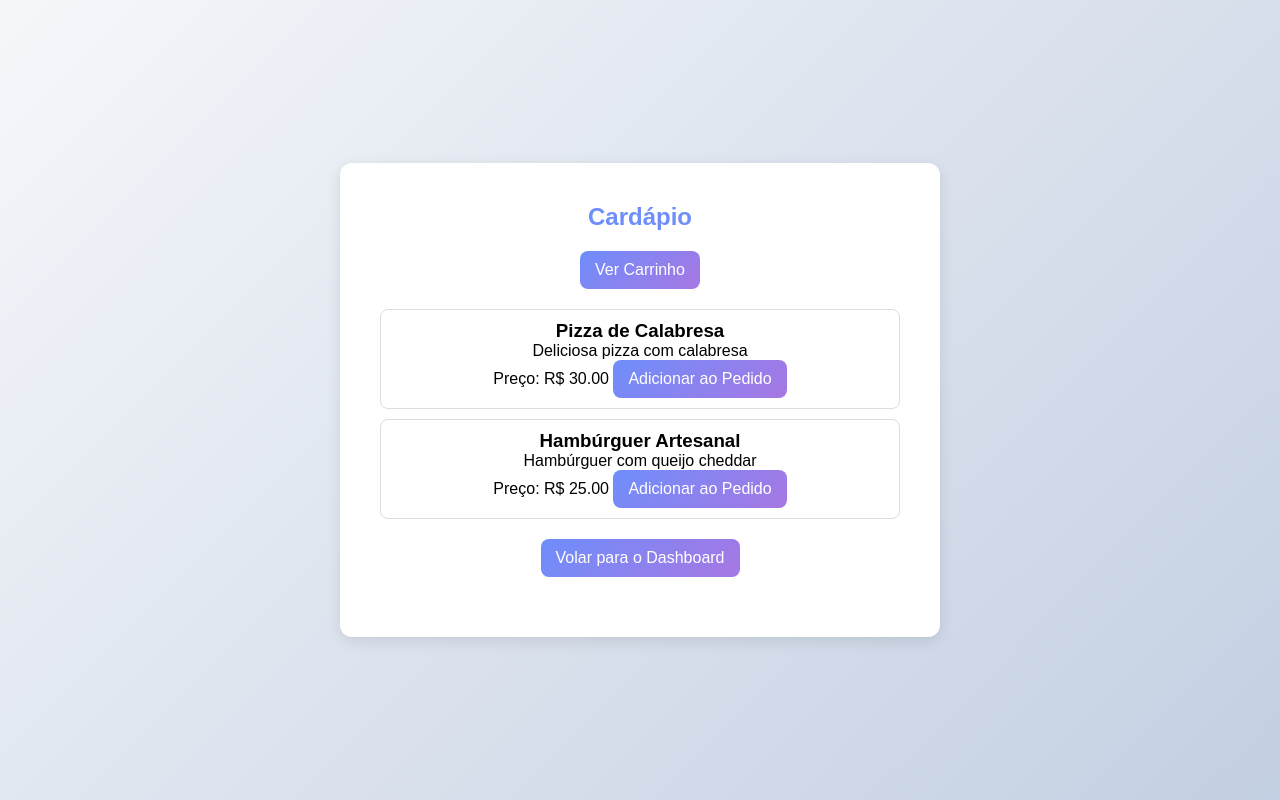
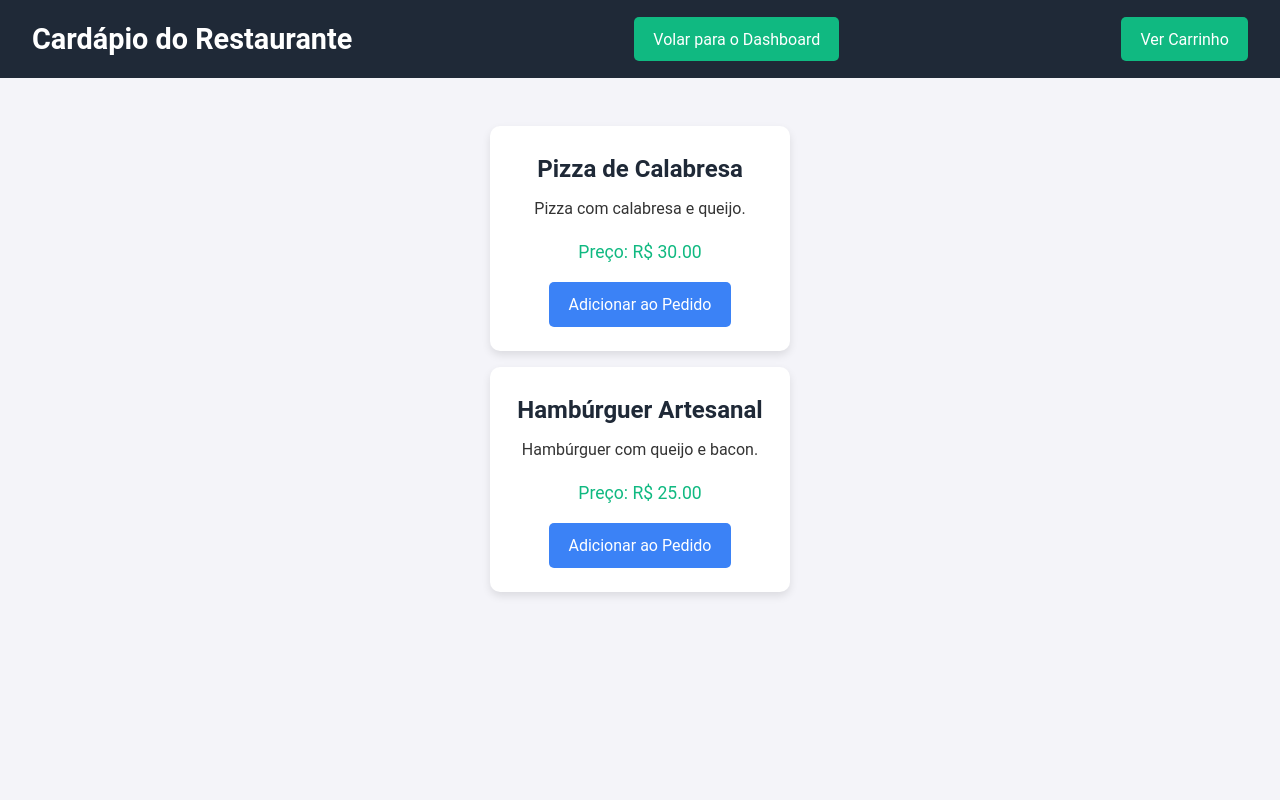
Before and after one commit to fisiofaz/Plataforma_Delivery, a plain HTML site: page menu.html in a window 1280 px wide. Drawn offline with Linux system fonts and the light colour scheme.

Commit message:
first fatoramento  entre dashboard, menu e ordens

```diff
--- a/dashboard.css
+++ b/dashboard.css
@@ -1,7 +1,7 @@
 /* Melhoria no CSS */
 body {
     font-family: 'Poppins', sans-serif;
-    background: linear-gradient(135deg, #f9f9f9, #e0e0e0);
+    background: linear-gradient(135deg, #f9f9f9, #9b9191);
 }
 
 .dashboard-container {
@@ -141,3 +141,34 @@ table td {
 .nav-button:hover {
     background: linear-gradient(135deg, #5a75e3, #9252c1);
 }
+
+.dashboard {
+    display: flex;
+    flex-direction: column;
+}
+
+.summary-item {
+    background-color: white;
+    border-radius: 10px;
+    box-shadow: 0 4px 8px rgba(0, 0, 0, 0.1);
+    padding: .5rem;
+    margin: .5rem;
+    width: 100%;
+    max-width: 100%;
+    text-align: center;
+}
+
+.summary-item h3 {
+    font-size: 1.5rem;
+    color: #333;
+}
+
+.summary-item p {
+    font-size: 1.2rem;
+    color: #666;
+}
+
+.summary-item p span {
+    font-weight: 600;
+    color: #4912ca;
+}
--- a/dashboard.js
+++ b/dashboard.js
@@ -14,7 +14,7 @@ function renderDashboardSummary() {
         summaryItem.innerHTML = `
             <h3>Pedido #${order.id}</h3>
             <p>Total: R$ ${order.total.toFixed(2)}</p>
-            <p>Status: ${order.status}</p>
+            <p>Status: <span> ${order.status} </span></p>
         `;
         summaryContainer.appendChild(summaryItem);
     });
--- a/menu.css
+++ b/menu.css
@@ -1,188 +1,96 @@
-/* Estilos Globais */
 * {
     margin: 0;
     padding: 0;
     box-sizing: border-box;
+    font-family: 'Roboto', sans-serif;
 }
 
 body {
-    font-family: 'Poppins', sans-serif;
-    background: linear-gradient(135deg, #f5f7fa, #c3cfe2);
-    display: flex;
-    justify-content: center;
-    align-items: center;
-    height: 100vh;
+    background-color: #f4f4f9;
+    color: #333;
+    font-size: 16px;
+    line-height: 1.6;
 }
 
-/* Container do Menu */
-.menu-container {
-    background: #fff;
-    padding: 40px;
-    border-radius: 12px;
-    box-shadow: 0 4px 15px rgba(0, 0, 0, 0.1);
-    text-align: center;
-    width: 100%;
-    max-width: 600px;
+header {
+    display: flex;
+    justify-content: space-between;
+    align-items: center;
+    padding: 1rem 2rem;
+    background-color: #1f2937;
+    color: white;
 }
 
-/* Título */
-.menu-container h2 {
-    margin-bottom: 20px;
-    font-size: 24px;
-    color: #6e8efb;
+header h1 {
+    font-size: 1.8rem;
 }
 
-/* Botão Adicionar Item */
-#addItemBtn {
-    background: linear-gradient(135deg, #6e8efb, #a777e3);
-    color: #fff;
-    padding: 10px 15px;
+.cart-button {
+    background-color: #10b981;
+    color: white;
     border: none;
-    border-radius: 8px;
-    font-size: 16px;
+    padding: 0.8rem 1.2rem;
+    font-size: 1rem;
     cursor: pointer;
-    margin-bottom: 20px;
+    border-radius: 5px;
+    transition: background-color 0.3s ease;
 }
 
-#addItemBtn:hover {
-    background: linear-gradient(135deg, #5a75e3, #9252c1);
+.cart-button:hover {
+    background-color: #059669;
 }
 
-/* Lista de Itens do Cardápio */
-#menuList {
-    margin-bottom: 20px;
+.menu {
+    display: flex;
+    flex-wrap: wrap;
+    justify-content: space-around;
+    padding: 2rem;
 }
 
-/* Estilo dos Itens */
 .menu-item {
-    border: 1px solid #ddd;
-    border-radius: 8px;
-    padding: 10px;
-    margin-bottom: 10px;
-    transition: box-shadow 0.3s;
+    background-color: white;
+    border-radius: 10px;
+    box-shadow: 0 4px 8px rgba(0, 0, 0, 0.1);
+    padding: 1.5rem;
+    margin: 1rem;
+    width: 300px;
+    text-align: center;
+    transition: transform 0.3s ease;
 }
 
 .menu-item:hover {
-    box-shadow: 0 4px 20px rgba(0, 0, 0, 0.2);
+    transform: scale(1.05);
 }
 
-/* Estilos do Modal */
-.modal {
-    display: none; /* Ocultar por padrão */
-    position: fixed;
-    z-index: 1;
-    left: 0;
-    top: 0;
-    width: 100%;
-    height: 100%;
-    overflow: auto;
-    background-color: rgb(0,0,0);
-    background-color: rgba(0,0,0,0.4); /* Fundo preto com opacidade */
-    padding-top: 60px;
+.menu-item h3 {
+    font-size: 1.5rem;
+    margin-bottom: 0.5rem;
+    color: #1f2937;
 }
 
-.modal-content {
-    background-color: #fefefe;
-    margin: 5% auto; /* 15% da parte superior e centralizar */
-    padding: 20px;
-    border: 1px solid #888;
-    width: 80%; /* Pode ser mais ou menos conforme o tamanho desejado */
-    max-width: 600px;
-    border-radius: 12px;
+.menu-item p {
+    font-size: 1rem;
+    margin-bottom: 1rem;
 }
 
-/* Botão Fechar */
-.close {
-    color: #aaa;
-    float: right;
-    font-size: 28px;
-    font-weight: bold;
+.menu-item span {
+    display: block;
+    font-size: 1.1rem;
+    margin-bottom: 1rem;
+    color: #10b981;
 }
 
-.close:hover,
-.close:focus {
-    color: black;
-    text-decoration: none;
+.menu-item button {
+    background-color: #3b82f6;
+    color: white;
+    border: none;
+    padding: 0.8rem 1.2rem;
+    font-size: 1rem;
     cursor: pointer;
+    border-radius: 5px;
+    transition: background-color 0.3s ease;
 }
 
-/* Estilos do Formulário */
-#itemForm {
-    margin-top: 20px;
+.menu-item button:hover {
+    background-color: #2563eb;
 }
-
-#itemForm h3 {
-    margin-bottom: 15px;
-}
-
-/* Labels */
-label {
-    display: block;
-    margin-bottom: 5px;
-}
-
-/* Inputs */
-input[type="text"],
-input[type="number"],
-textarea {
-    width: calc(100% - 20px);
-    padding: 10px;
-    border-radius: 8px;
-    border: 1px solid #ddd;
-    margin-bottom: 20px;
-    outline: none;
-    transition: border 0.3s;
-}
-
-input[type="text"]:focus,
-input[type="number"]:focus,
-textarea:focus {
-    border: 1px solid #6e8efb;
-}
-
-/* Botões do Formulário */
-button {
-    background: linear-gradient(135deg, #6e8efb, #a777e3);
-    color: #fff;
-    padding: 10px 15px;
-    border: none;
-    border-radius: 8px;
-    font-size: 16px;
-    cursor: pointer;
-    transition: background 0.3s;
-}
-
-button:hover {
-    background: linear-gradient(135deg, #5a75e3, #9252c1);
-}
-
-/* Responsividade */
-@media (max-width: 480px) {
-    .menu-container {
-        padding: 30px;
-    }
-
-    .menu-container h2 {
-        font-size: 20px;
-    }
-
-    button {
-        font-size: 14px;
-    }
-}
-
-/* Adicione esta classe ao seu CSS existente */
-.nav-button {
-    background: linear-gradient(135deg, #6e8efb, #a777e3);
-    color: #fff;
-    padding: 10px 15px;
-    border: none;
-    border-radius: 8px;
-    font-size: 16px;
-    cursor: pointer;
-    margin-bottom: 20px;
-}
-
-.nav-button:hover {
-    background: linear-gradient(135deg, #5a75e3, #9252c1);
-}
--- a/menu.html
+++ b/menu.html
@@ -7,45 +7,16 @@
     <link rel="stylesheet" href="menu.css">
 </head>
 <body>
-    <div class="menu-container">
-        <h2>Cardápio</h2>
-
-        <!-- Link para a página de Pedidos -->
-        <button onclick="window.location.href='orders.html'" class="nav-button">Ver Carrinho</button>
-
-
-        <div id="menuList">
+    <header>
+        <h1>Cardápio do Restaurante</h1>
+        <button onclick="window.location.href='dashboard.html'" class="cart-button">Volar para o Dashboard</button>
+        <button onclick="window.location.href='orders.html'" class="cart-button">Ver Carrinho</button>
+    </header>
+    <main class="menu">
+        <section id="menuList">
             <!-- A lista de itens do cardápio será gerada aqui -->
-        </div>
-
-        <!-- Modal para Adicionar/Editar Item -->
-        <div id="itemModal" class="modal">
-            <div class="modal-content">
-                <span class="close">&times;</span>
-                <h3 id="formTitle">Adicionar Item</h3>
-                <form id="menuForm">
-                    <label for="itemName">Nome do Item:</label>
-                    <input type="text" id="itemName" name="itemName" required>
-
-                    <label for="itemDescription">Descrição:</label>
-                    <textarea id="itemDescription" name="itemDescription" required></textarea>
-
-                    <label for="itemPrice">Preço:</label>
-                    <input type="number" id="itemPrice" name="itemPrice" required>
-
-                    <label for="itemImage">Imagem do Item:</label>
-                    <input type="file" id="itemImage" name="itemImage" accept="image/*">
-
-                    <input type="hidden" id="itemId">
-
-                    <button type="submit">Salvar</button>
-                    <button type="button" id="cancelBtn">Cancelar</button>
-                </form>
-            </div>
-        </div>
-
-        <button onclick="window.location.href='dashboard.html'" class="nav-button">Volar para o Dashboard</button>
-    </div>
+        </section>
+    </main>
 
     <script src="menu.js"></script>
 </body>
--- a/menu.js
+++ b/menu.js
@@ -1,6 +1,6 @@
 let menu = [
-    { id: 1, name: 'Pizza de Calabresa', description: 'Deliciosa pizza com calabresa', price: 30.00 },
-    { id: 2, name: 'Hambúrguer Artesanal', description: 'Hambúrguer com queijo cheddar', price: 25.00 }
+    { id: 1, name: 'Pizza de Calabresa', description: 'Pizza com calabresa e queijo.', price: 30.00 },
+    { id: 2, name: 'Hambúrguer Artesanal', description: 'Hambúrguer com queijo e bacon.', price: 25.00 }
 ];
 
 let cart = [];
@@ -28,7 +28,7 @@ function addToCart(itemId) {
         cart.push(item);
         alert(`${item.name} foi adicionado ao pedido!`);
     }
-    localStorage.setItem('cart', JSON.stringify(cart)); // Armazena o carrinho no localStorage
+    localStorage.setItem('cart', JSON.stringify(cart));
 }
 
 window.onload = renderMenu;
--- a/orders.css
+++ b/orders.css
@@ -1,69 +1,67 @@
 body {
-    font-family: 'Arial', sans-serif;
-    margin: 0;
-    padding: 0;
-    background-color: #f9f9f9;
+    background-color: #f4f4f9;
+    color: #333;
+    font-family: 'Roboto', sans-serif;
 }
 
-.orders-container {
-    width: 90%;
-    margin: 0 auto;
-    padding: 20px;
+header {
+    display: flex;
+    justify-content: space-between;
+    align-items: center;
+    padding: 1rem 2rem;
+    background-color: #1f2937;
+    color: white;
 }
 
-h2 {
-    text-align: center;
-    margin-bottom: 20px;
+header h1 {
+    font-size: 1.8rem;
 }
 
 .nav-button {
-    background: linear-gradient(135deg, #6e8efb, #a777e3);
-    color: #fff;
-    padding: 10px 15px;
+    background-color: #3b82f6;
+    color: white;
     border: none;
-    border-radius: 8px;
-    font-size: 16px;
+    padding: 0.8rem 1.2rem;
+    font-size: 1rem;
     cursor: pointer;
-    margin-bottom: 20px;
-    display: block;
-    margin-left: auto;
-    margin-right: auto;
+    border-radius: 5px;
+    transition: background-color 0.3s ease;
 }
 
 .nav-button:hover {
-    background: linear-gradient(135deg, #5a75e3, #9252c1);
+    background-color: #2563eb;
 }
 
-#ordersList {
+.orders {
+    padding: 2rem;
     display: flex;
     flex-direction: column;
-    gap: 15px;
+    align-items: center;
 }
 
 .order-item {
-    background-color: #fff;
-    padding: 15px;
-    border-radius: 8px;
-    box-shadow: 0 2px 5px rgba(0, 0, 0, 0.1);
-    display: flex;
-    justify-content: space-between;
-    align-items: center;
+    background-color: white;
+    border-radius: 10px;
+    box-shadow: 0 4px 8px rgba(0, 0, 0, 0.1);
+    padding: 1.5rem;
+    margin: 1rem;
+    width: 100%;
+    max-width: 600px;
+    text-align: center;
 }
 
-.order-info {
-    display: flex;
-    flex-direction: column;
-    gap: 5px;
+.submit-button {
+    background-color: #10b981;
+    color: white;
+    border: none;
+    padding: 0.8rem 1.2rem;
+    font-size: 1.2rem;
+    cursor: pointer;
+    border-radius: 5px;
+    transition: background-color 0.3s ease;
+    margin-top: 1.5rem;
 }
 
-.order-status {
-    display: flex;
-    align-items: center;
-    gap: 10px;
+.submit-button:hover {
+    background-color: #059669;
 }
-
-.order-status select {
-    padding: 5px;
-    border-radius: 4px;
-    border: 1px solid #ccc;
-}
--- a/orders.js
+++ b/orders.js
@@ -10,7 +10,7 @@ function renderOrders() {
         return;
     }
 
-    cart.forEach((item, index) => {
+    cart.forEach(item => {
         const orderItem = document.createElement('div');
         orderItem.classList.add('order-item');
         orderItem.innerHTML = `
@@ -39,8 +39,8 @@ function submitOrder() {
     };
 
     orders.push(newOrder);
-    localStorage.setItem('orders', JSON.stringify(orders)); // Armazena os pedidos no localStorage
-    localStorage.removeItem('cart'); // Limpa o carrinho
+    localStorage.setItem('orders', JSON.stringify(orders));
+    localStorage.removeItem('cart');
     alert('Pedido enviado com sucesso!');
     renderOrders();
 }
```
Also changed, not shown: dashboard.html (+7 -21 lines), orders.html (+14 -8 lines).
